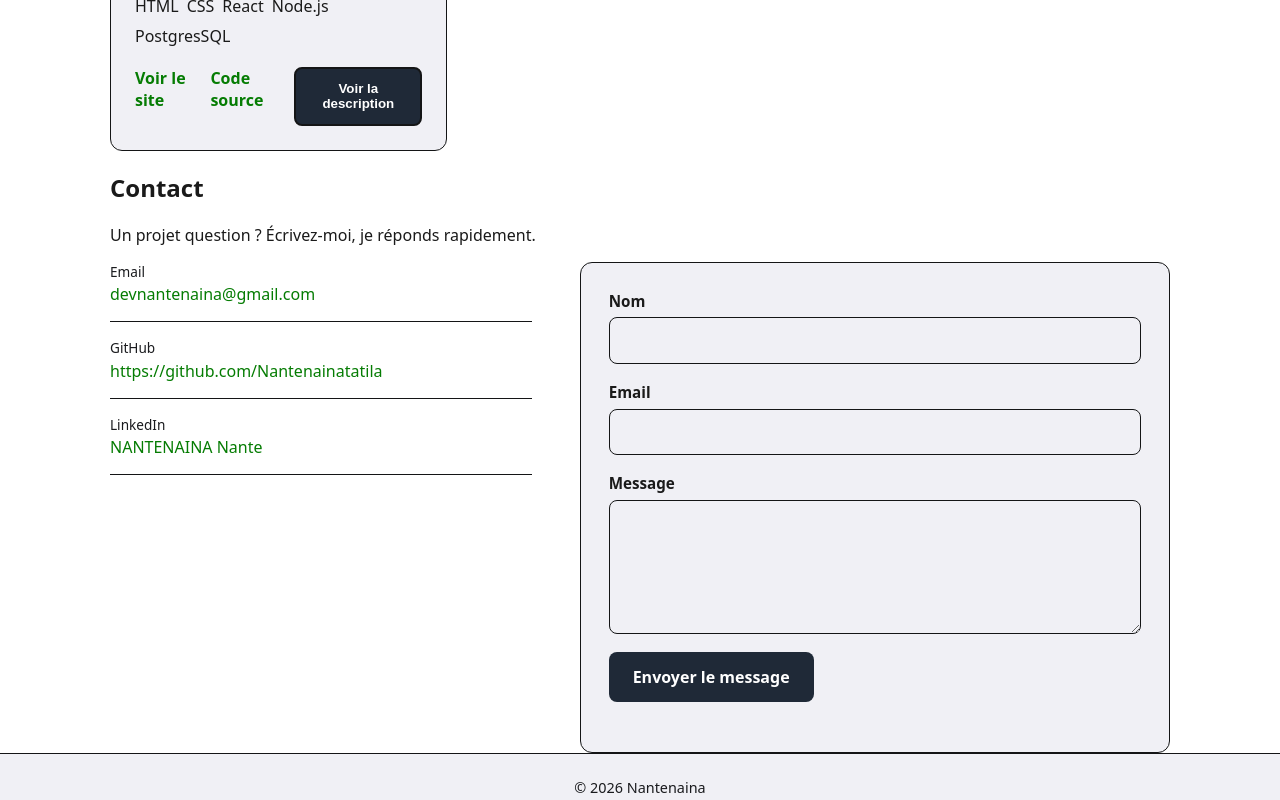
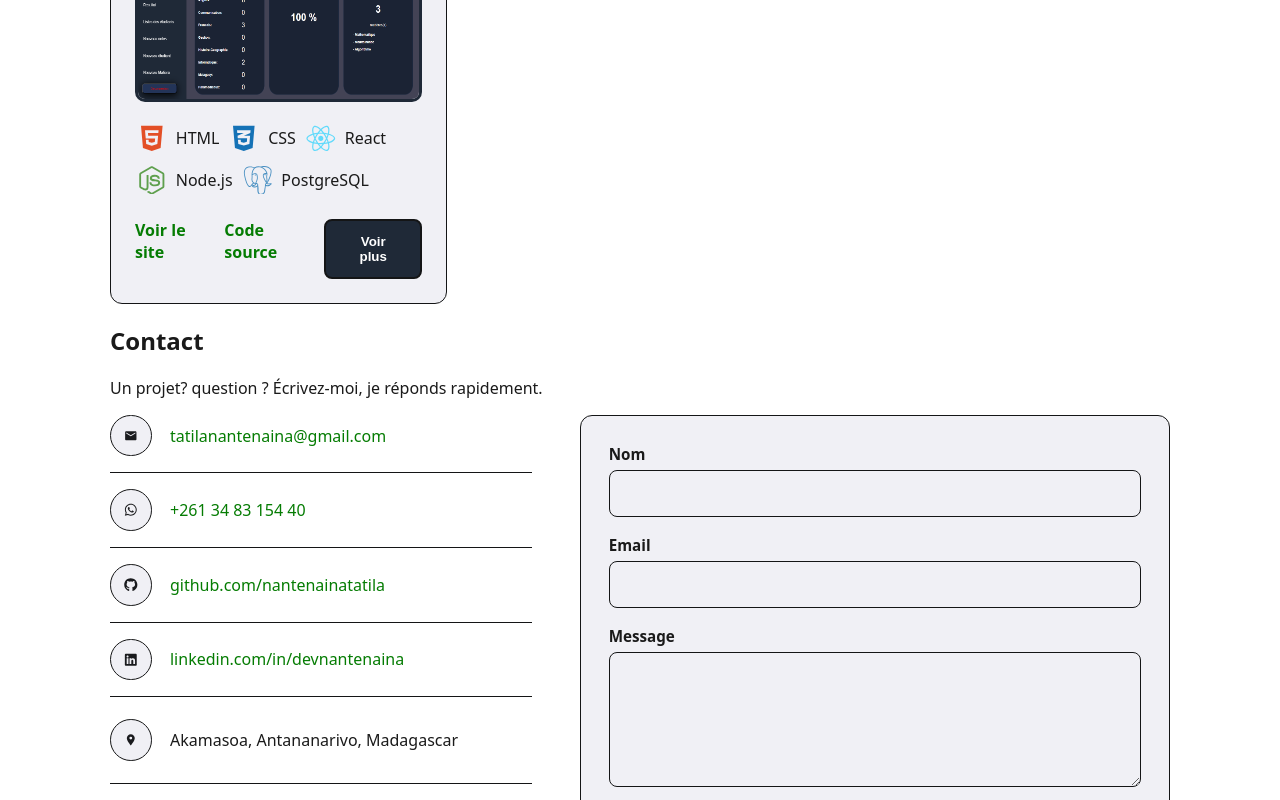
Before and after one commit to Nantenainatatila/NANTENAINA_PORTFOLIO, a React (Vite) app: page / in a window 1280 px wide. Shown: the part 1700-2500 px from the top of the page. Built offline with nearby package versions, Linux system fonts and the light colour scheme.

Commit message:
Modification

```diff
--- a/package.json
+++ b/package.json
@@ -11,7 +11,8 @@
   },
   "dependencies": {
     "react": "^19.2.8",
-    "react-dom": "^19.2.8"
+    "react-dom": "^19.2.8",
+    "react-icons": "^5.7.0"
   },
   "devDependencies": {
     "@types/react": "^19.2.18",
--- a/src/components/Competences.jsx
+++ b/src/components/Competences.jsx
@@ -1,5 +1,6 @@
 import "./Competences.css";
 import Reveal from "./Reveal";
+import TechTag from "./TechTag";
 
 const groups = [
   { title: "Front-end", items: ["HTML", "CSS", "JavaScript", "React"] },
@@ -24,7 +25,9 @@ export default function Competences() {
               <h3>{g.title}</h3>
               <ul>
                 {g.items.map((item) => (
-                  <li key={item} className="tag">{item}</li>
+                  <li key={item}>
+                    <TechTag name={item} />
+                  </li>
                 ))}
               </ul>
             </div>
--- a/src/components/Contact.css
+++ b/src/components/Contact.css
@@ -15,8 +15,8 @@
 }
 .contact__info li {
   display: flex;
-  flex-direction: column;
-  gap: 0.15rem;
+  align-items: center;
+  gap: 1.15rem;
   padding-bottom: 1rem;
   border-bottom: 1px solid var(--border);
 }
@@ -36,6 +36,23 @@
   background: var(--card);
   border: 1px solid var(--border);
   border-radius: 12px;
+}
+
+.contact_Icon_Text {
+  display: flex;
+}
+
+.contact__icon {
+  display: grid;
+  place-items: center;
+  flex-shrink: 0;
+  width: 2.6rem;
+  height: 2.6rem;
+  font-size: 1.25rem;
+  color: var(--accent);
+  background: var(--card);
+  border: 1px solid var(--border);
+  border-radius: 50%;
 }
 .contact__form label { font-weight: 600; font-size: 0.95rem; }
 
--- a/src/components/Contact.jsx
+++ b/src/components/Contact.jsx
@@ -1,7 +1,18 @@
 import { useState } from "react";
 import "./Contact.css";
+import TechTag from "./TechTag";
 const FORMSPREE_ID = "mkjgedwj";
+import { MdEmail, MdLocationOn } from "react-icons/md";
+import { FaWhatsapp, FaGithub, FaLinkedin, FaGlobe } from "react-icons/fa";
 
+
+const contacts = [
+  { icon: MdEmail,      text: "tatilanantenaina@gmail.com", href: "mailto:tatilanantenaina@gmail.com" },
+  { icon: FaWhatsapp,   text: "+261 34 83 154 40",          href: "https://wa.me/261348315440" },
+  { icon: FaGithub,   text: "github.com/nantenainatatila", href: "https://github.com/nantenainatatila" },
+  { icon: FaLinkedin,  text: "linkedin.com/in/devnantenaina",  href: "https://linkedin.com/in/devnantenaina" },
+  { icon: MdLocationOn,  text: "Akamasoa, Antananarivo, Madagascar" },
+];
 // Remplacez par l'identifiant de votre formulaire Formspree (ex. "xyzabcde")
 export default function Contact() {
   // "idle" | "sending" | "success" | "error"
@@ -35,28 +46,29 @@ export default function Contact() {
       <div className="container">
         <h2 className="section__title">Contact</h2>
         <p className="section__subtitle">
-          Un projet question ? Écrivez-moi, je réponds rapidement.
+          Un projet? question ? Écrivez-moi, je réponds rapidement.
         </p>
 
         <div className="contact__layout">
-          <ul className="contact__info">
-            <li>
-              <span>Email</span>
-              <a href="mailto:devnantenaina@gmail.com">devnantenaina@gmail.com</a>
-            </li>
-            <li>
-              <span>GitHub</span>
-              <a href="https://github.com/Nantenainatatila" target="_blank" rel="noreferrer">
-              https://github.com/Nantenainatatila
-              </a>
-            </li>
-            <li>
-              <span>LinkedIn</span>
-              <a href="https://linkedin.com/in/NANTENAINA Nante" target="_blank" rel="noreferrer">
-                NANTENAINA Nante
-              </a>
-            </li>
+        <ul className="contact__info">
+            {contacts.map(({ icon: Icon, text, href }) => (
+              <li key={text} className="contact_Icon_Text">
+                <span className="contact__icon" aria-hidden="true">
+                  <Icon />
+                </span>
+                <div className="contact__text">
+                  {href ? (
+                    <a href={href} target="_blank" rel="noreferrer">
+                      {text}
+                    </a>
+                  ) : (
+                    <p>{text}</p>
+                  )}
+                </div>
+              </li>
+            ))}
           </ul>
+
 
           <form className="contact__form" onSubmit={handleSubmit}>
             <label htmlFor="name">Nom</label>
--- a/src/components/Projects.jsx
+++ b/src/components/Projects.jsx
@@ -1,6 +1,7 @@
 import "./Projects.css";
 import { projects } from "../data/projects";
 import { useState } from "react";
+import TechTag from "../components/TechTag";
 
 export default function Projects() {
   const [afficher, setAfficher] = useState(false);
@@ -27,10 +28,12 @@ export default function Projects() {
                         alt=""
 
                 />
-
+              <br />
               <ul className="project__tech">
                 {p.tech.map((t) => (
-                  <li key={t} className="tag">{t}</li>
+                  <li key={t}>
+                    <TechTag name={t} />
+                  </li>
                 ))}
               </ul>
 
@@ -47,7 +50,7 @@ export default function Projects() {
                 )}
                 {p.title && (
                   <button onClick ={Afficher} target="_blank" rel="noreferrer" className="btn btn--outline">
-                    {afficher? "Masquer la description" : "Voir la description"}
+                    {afficher? "Voir moins" : "Voir plus"}
                   </button>
                 )}
 
--- /dev/null
+++ b/src/components/TechTag.css
@@ -0,0 +1,10 @@
+.tech {
+  display: inline-flex;
+  align-items: center;
+  gap: 0.45rem;
+}
+.tech__icon {
+  flex-shrink: 0;
+  width: 2.1em;
+  height: 1.8em;
+}
--- /dev/null
+++ b/src/components/TechTag.jsx
@@ -0,0 +1,21 @@
+import { techIcons } from "../data/techIcons";
+import "./TechTag.css";
+
+// Affiche une technologie : icône (si connue) + nom
+export default function TechTag({ name }) {
+  const entry = techIcons[name.toLowerCase()];
+  const Icon = entry?.icon;
+
+  return (
+    <span className="tag tech">
+      {Icon && (
+        <Icon
+          className="tech__icon"
+          style={entry.color ? { color: entry.color } : undefined}
+          aria-hidden="true"
+        />
+      )}
+      {name}
+    </span>
+  );
+}
--- a/src/data/projects.js
+++ b/src/data/projects.js
@@ -3,7 +3,7 @@ export const projects = [
     {
       title: "Gestion des notes",
       description: "Ce projet sert à gérer tous les notes de l'école avec calcules des moyennes automatiques, les observations aisi que la generation automatique des listes pour chaque resultats et un relevé des notes pour chaque étudiant en pdf",
-      tech: ["HTML","CSS","React", "Node.js", "PostgresSQL"],
+      tech: ["HTML","CSS","React", "Node.js", "PostgreSQL"],
       link: "https://github.com/Nantenainatatila/gestion_ecole"
     },
   ];
--- /dev/null
+++ b/src/data/techIcons.js
@@ -0,0 +1,35 @@
+import {
+  FaReact, FaNodeJs, FaPython, FaDocker, FaGitAlt, FaGithub,
+  FaHtml5, FaCss3Alt, FaJs,
+} from "react-icons/fa";
+import {
+  SiExpress, SiPostgresql, SiMongodb, SiMysql, SiFlask,
+  SiVercel, SiVite, SiTailwindcss, SiFigma,
+} from "react-icons/si";
+import { VscCode } from "react-icons/vsc";
+
+// color: null => couleur du texte (visible en thème clair ET sombre)
+// Les clés sont en minuscules : "React", "react" ou "REACT" fonctionnent.
+export const techIcons = {
+  "react":               { icon: FaReact,       color: "#61DAFB" },
+  "node.js":             { icon: FaNodeJs,      color: "#5FA04E" },
+  "express":             { icon: SiExpress,     color: null },
+  "express.js":          { icon: SiExpress,     color: null },
+  "postgresql":          { icon: SiPostgresql,  color: "#4A90C2" },
+  "mongodb":             { icon: SiMongodb,     color: "#47A248" },
+  "mysql":               { icon: SiMysql,       color: "#4479A1" },
+  "python":              { icon: FaPython,      color: "#3776AB" },
+  "flask":               { icon: SiFlask,       color: null },
+  "python (flask)":      { icon: SiFlask,       color: null },
+  "javascript":          { icon: FaJs,          color: "#F7DF1E" },
+  "html":                { icon: FaHtml5,       color: "#E34F26" },
+  "css":                 { icon: FaCss3Alt,     color: "#1572B6" },
+  "tailwind css":        { icon: SiTailwindcss, color: "#06B6D4" },
+  "docker":              { icon: FaDocker,      color: "#2496ED" },
+  "git":                 { icon: FaGitAlt,      color: "#F05032" },
+  "github":              { icon: FaGithub,      color: null },
+  "vercel":              { icon: SiVercel,      color: null },
+  "vite":                { icon: SiVite,        color: "#8B5CF6" },
+  "figma":               { icon: SiFigma,       color: "#F24E1E" },
+  "visual studio code":  { icon: VscCode,       color: "#2F8FDE" },
+};
```
Also changed, not shown: 1 other file (tests, documents, lock files or other folders).
